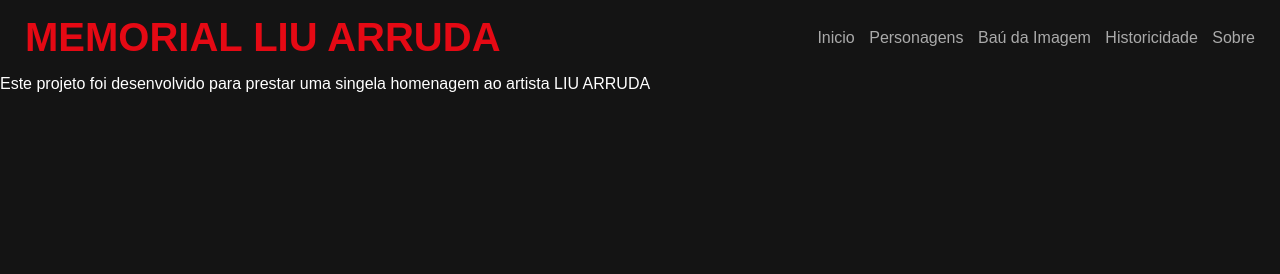
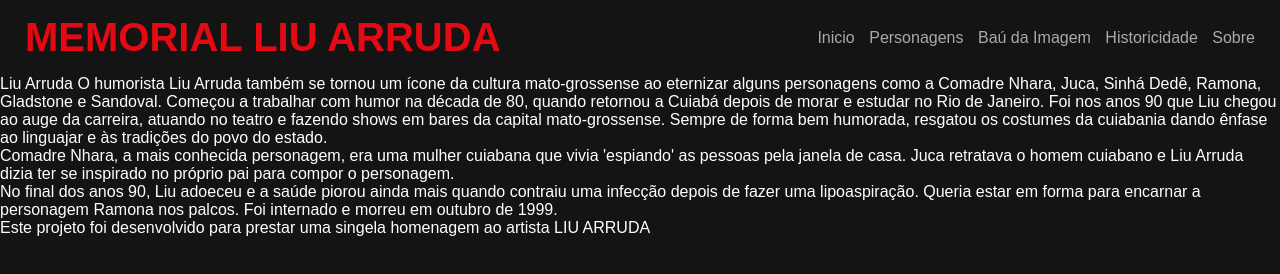
Before and after one commit to Wanderson-A-Timoteo/memorial-liu-arruda, a plain HTML site: page html/historicidade.html in a window 1280 px wide. Drawn offline with Linux system fonts and the light colour scheme.

Commit message:
add main em historicidade

```diff
--- a/html/historicidade.html
+++ b/html/historicidade.html
@@ -22,6 +22,25 @@
             </nav>
         </div>
     </header>
+    <main>
+        <p>
+            Liu Arruda
+            O humorista Liu Arruda também se tornou um ícone da cultura mato-grossense ao eternizar alguns
+            personagens como a Comadre Nhara, Juca, Sinhá Dedê, Ramona, Gladstone e Sandoval. Começou a trabalhar
+            com humor na década de 80, quando retornou a Cuiabá depois de morar e estudar no Rio de Janeiro.
+            Foi nos anos 90 que Liu chegou ao auge da carreira, atuando no teatro e fazendo shows em bares da
+            capital mato-grossense. Sempre de forma bem humorada, resgatou os costumes da cuiabania dando ênfase
+            ao linguajar e às tradições do povo do estado. <br>
+
+            Comadre Nhara, a mais conhecida personagem, era uma mulher cuiabana que vivia 'espiando' as pessoas
+            pela janela de casa. Juca retratava o homem cuiabano e Liu Arruda dizia ter se inspirado no próprio
+            pai para compor o personagem. <br>
+
+            No final dos anos 90, Liu adoeceu e a saúde piorou ainda mais quando contraiu uma infecção depois de
+            fazer uma lipoaspiração. Queria estar em forma para encarnar a personagem Ramona nos palcos.
+            Foi internado e morreu em outubro de 1999.
+        </p>
+    </main>
 
     <footer>
         <p>
```
